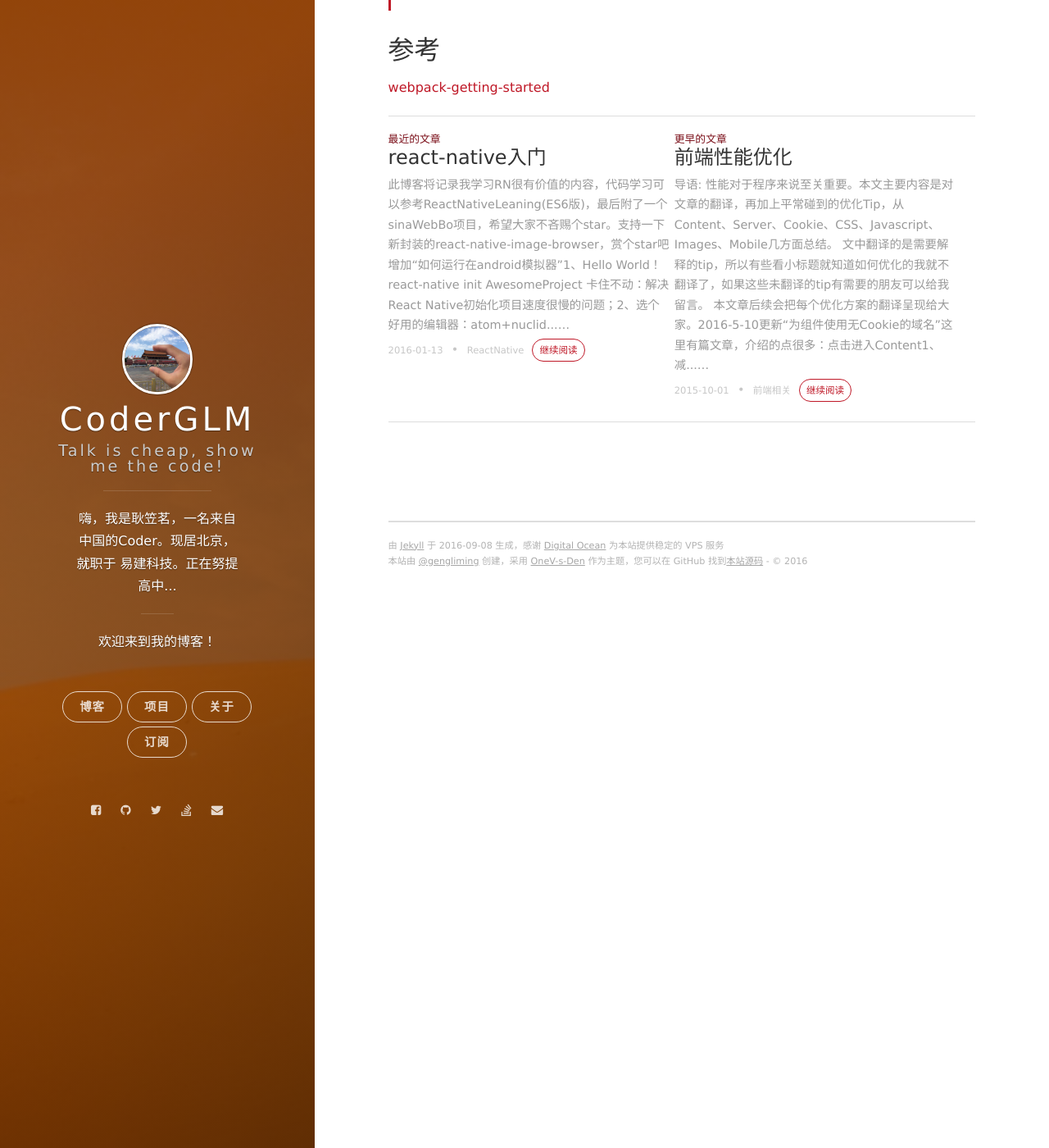
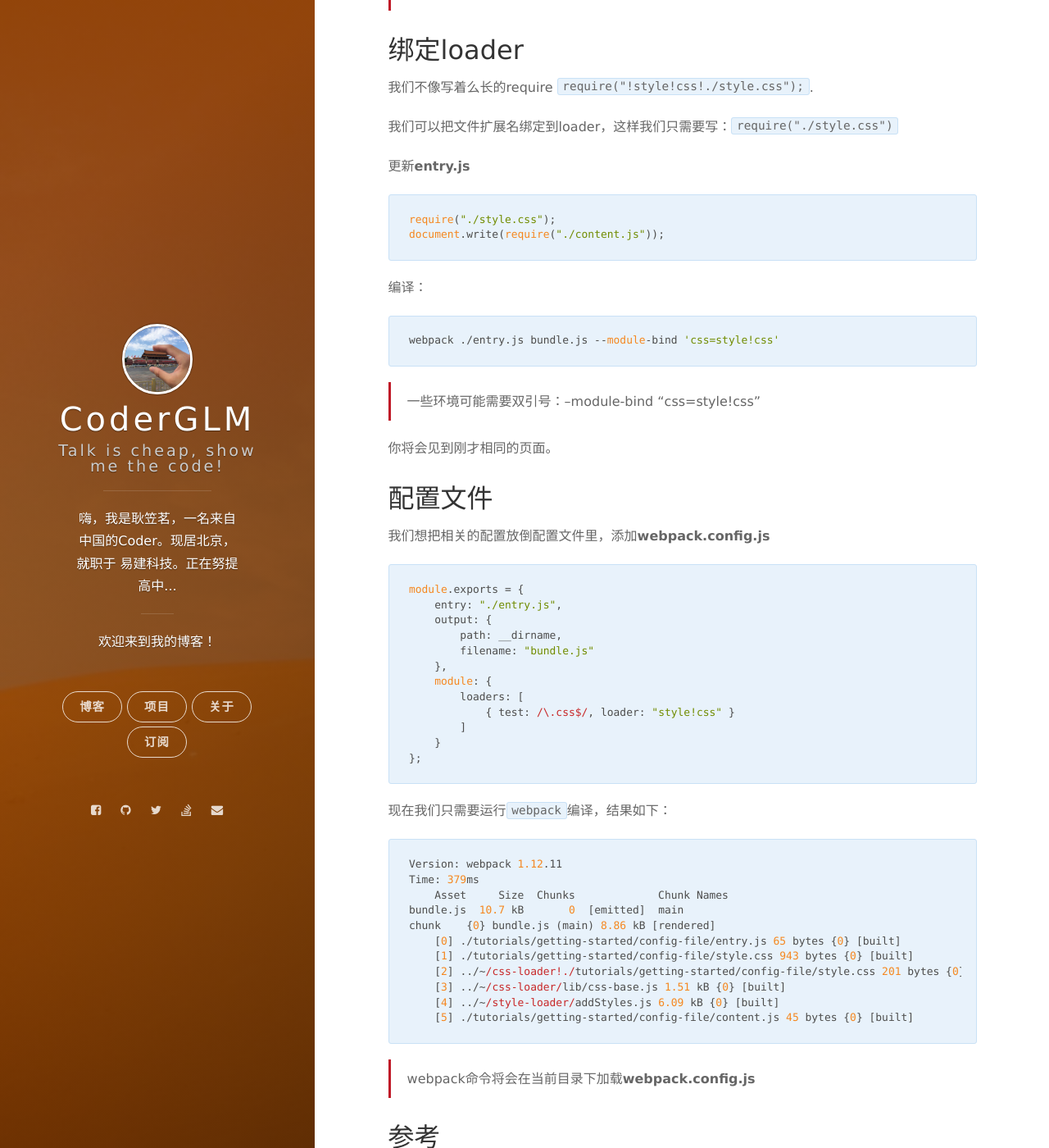
Before and after one commit to CoderLim/jekyll-based-blog, a Jekyll site: the page built from _posts/2016-01-01-webpack-getting-started-tutorial.markdown, in a window 1280 px wide and 1400 px high, scrolled down 2956 px. Shown: the whole window at 82% size. Built offline with Jekyll 4.4.1, drawn with Linux system fonts in a browser that asks for light colours; nearby versions of some CDN libraries; comment, search, counter and statistics services are not loaded.

Commit message:
update _posts/2016-01-01-webpack-getting-started-tutorial.markdown

````diff
--- a/_posts/2016-01-01-webpack-getting-started-tutorial.markdown
+++ b/_posts/2016-01-01-webpack-getting-started-tutorial.markdown
@@ -128,5 +128,64 @@ document.write(require("./content.js"));
 > 通过将loader作为模块请求的前缀，模块就能穿过loader的管道。这些loader按指定的方式转化文件的内.
 > 当转化被应用后，结果就是javascript模块。
 
+## 绑定loader
+
+我们不像写着么长的require `require("!style!css!./style.css");`.
+
+我们可以把文件扩展名绑定到loader，这样我们只需要写：`require("./style.css")`
+
+更新**entry.js**
+
+```
+require("./style.css");
+document.write(require("./content.js"));
+```
+
+编译：
+
+```
+webpack ./entry.js bundle.js --module-bind 'css=style!css'
+```
+> 一些环境可能需要双引号：–module-bind “css=style!css”
+
+你将会见到刚才相同的页面。
+
+## 配置文件
+
+我们想把相关的配置放倒配置文件里，添加**webpack.config.js**
+
+```
+module.exports = {
+    entry: "./entry.js",
+    output: {
+        path: __dirname,
+        filename: "bundle.js"
+    },
+    module: {
+        loaders: [
+            { test: /\.css$/, loader: "style!css" }
+        ]
+    }
+};
+```
+
+现在我们只需要运行`webpack`编译，结果如下：
+
+```
+Version: webpack 1.12.11
+Time: 379ms
+    Asset     Size  Chunks             Chunk Names
+bundle.js  10.7 kB       0  [emitted]  main
+chunk    {0} bundle.js (main) 8.86 kB [rendered]
+    [0] ./tutorials/getting-started/config-file/entry.js 65 bytes {0} [built]
+    [1] ./tutorials/getting-started/config-file/style.css 943 bytes {0} [built]
+    [2] ../~/css-loader!./tutorials/getting-started/config-file/style.css 201 bytes {0} [built]
+    [3] ../~/css-loader/lib/css-base.js 1.51 kB {0} [built]
+    [4] ../~/style-loader/addStyles.js 6.09 kB {0} [built]
+    [5] ./tutorials/getting-started/config-file/content.js 45 bytes {0} [built]
+```
+> webpack命令将会在当前目录下加载**webpack.config.js**
+
 ## 参考
+
 [webpack-getting-started](https://webpack.github.io/docs/tutorials/getting-started/)
````
